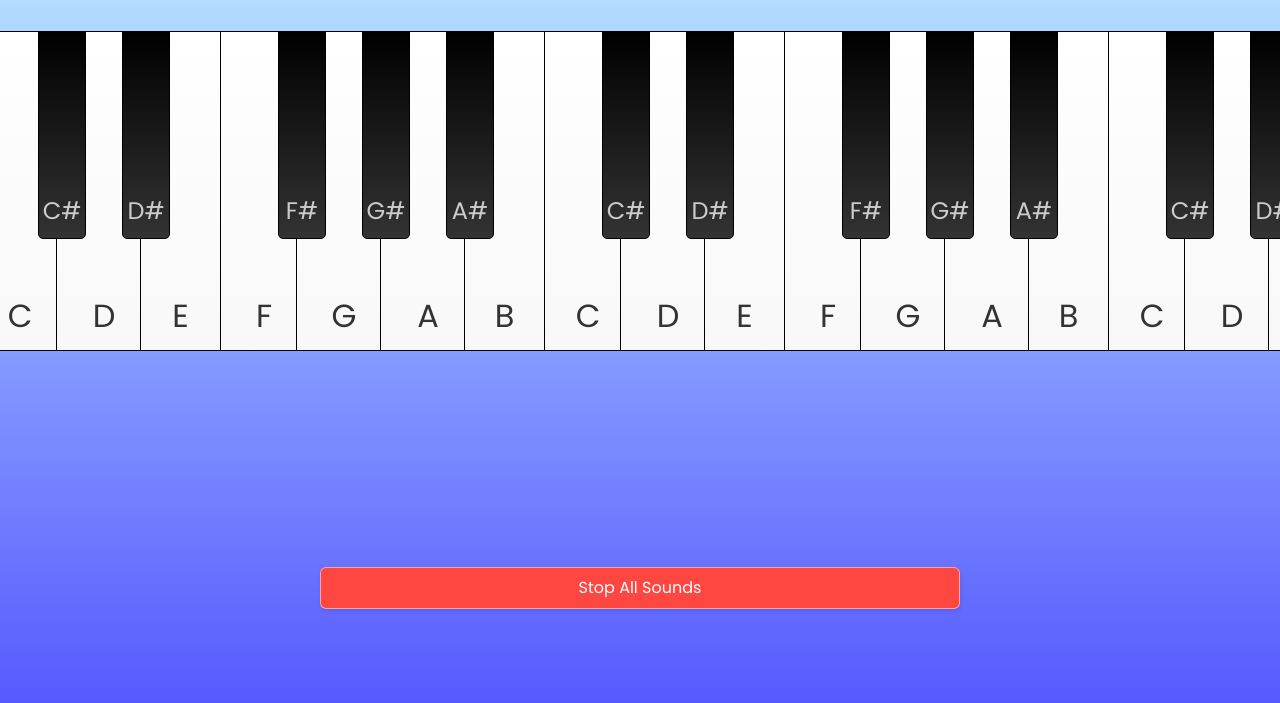
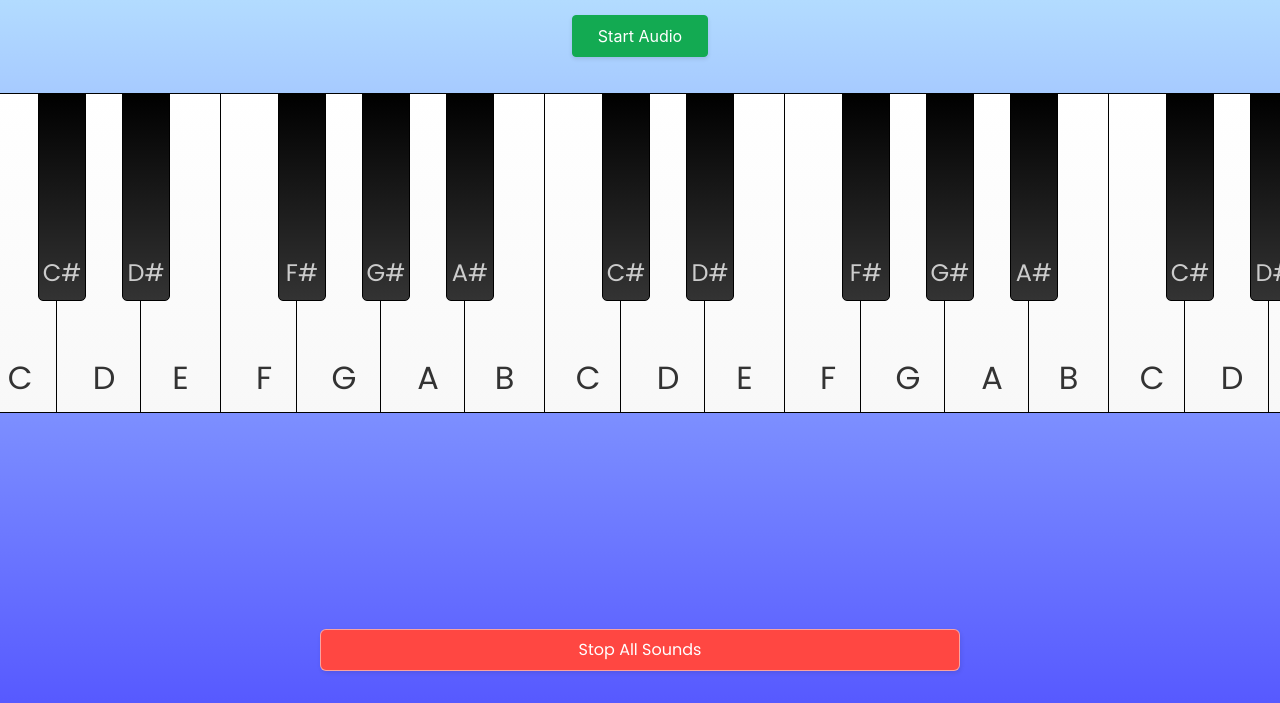
Before and after one commit to MrSearl/MrSearlPiano, a plain HTML site: page index.html in a window 1280 px wide. Shown: the part 157-860 px from the top of the page. Drawn offline with Linux system fonts and the light colour scheme.

Commit message:
Add files via upload
Add button to start MIDI

```diff
--- a/index.html
+++ b/index.html
@@ -14,6 +14,7 @@
         <h3>This is a 24 Key Piano, Click any piano key to play the sound.</h3> -->
       </div>
       <div class="piano-title"><h1>Mr Searl's Piano</h1></div>
+      <button id="startButton">Start Audio</button>
 
       <div class="piano-container">
         <ul class="piano-keys-list">
--- a/script.js
+++ b/script.js
@@ -1,6 +1,23 @@
 const keys = document.querySelectorAll(".piano-keys");
 const audioContext = new (window.AudioContext || window.webkitAudioContext)();
 const activeNotes = {}; // Object to keep track of active audio objects
+
+document.getElementById("startButton").addEventListener("click", () => {
+  // Resume the audio context if it's suspended
+  if (audioContext.state === "suspended") {
+    audioContext.resume();
+  }
+
+  // Request MIDI access
+  if (navigator.requestMIDIAccess) {
+    navigator.requestMIDIAccess().then(onMIDISuccess, onMIDIFailure);
+  } else {
+    console.error("WebMIDI is not supported in this browser.");
+  }
+
+  // Disable the button after starting the audio context
+  document.getElementById("startButton").disabled = true;
+});
 
 keys.forEach((key) => {
   key.addEventListener("click", (e) => {
@@ -16,12 +33,6 @@ keys.forEach((key) => {
     playSound(clickedKey);
   });
 });
-
-if (navigator.requestMIDIAccess) {
-  navigator.requestMIDIAccess().then(onMIDISuccess, onMIDIFailure);
-} else {
-  console.error("WebMIDI is not supported in this browser.");
-}
 
 function onMIDISuccess(midiAccess) {
   console.log("MIDI Access Object", midiAccess);
--- a/style.css
+++ b/style.css
@@ -30,6 +30,39 @@ body {
   );
 
   filter: progid: DXImageTransform.Microsoft.gradient( startColorstr="#595CFF", endColorstr="#C6F8FF", GradientType=1 );
+}
+
+#startButton {
+  background-color: #13aa52;
+  border: 1px solid #13aa52;
+  border-radius: 4px;
+  box-shadow: rgba(0, 0, 0, 0.1) 0 2px 4px 0;
+  box-sizing: border-box;
+  color: #fff;
+  cursor: pointer;
+  font-family: "Akzidenz Grotesk BQ Medium", -apple-system, BlinkMacSystemFont,
+    sans-serif;
+  font-size: 16px;
+  font-weight: 400;
+  outline: none;
+  outline: 0;
+  padding: 10px 25px;
+  text-align: center;
+  transform: translateY(0);
+  transition: transform 150ms, box-shadow 150ms;
+  user-select: none;
+  -webkit-user-select: none;
+  touch-action: manipulation;
+  margin-bottom: 20px;
+}
+#startButton:hover {
+  box-shadow: rgba(0, 0, 0, 0.15) 0 3px 9px 0;
+}
+
+#startButton:disabled {
+  opacity: 0.6;
+  cursor: not-allowed;
+  transform: 0;
 }
 
 h1 {
@@ -200,7 +233,7 @@ h1 {
   left: 0;
   right: 0;
   bottom: 0;
-  background-color: rgba(255, 255, 0, 0.5); /* Semi-transparent yellow */
+  background-color: rgba(255, 255, 0, 0.8); /* Semi-transparent yellow */
   z-index: 1;
 }
 
@@ -211,7 +244,7 @@ h1 {
   left: 0;
   right: 10px;
   bottom: 0;
-  background-color: rgba(255, 255, 0, 0.5); /* Semi-transparent yellow */
+  background-color: rgba(255, 255, 0, 0.8); /* Semi-transparent yellow */
   z-index: 1;
 }
 
```
